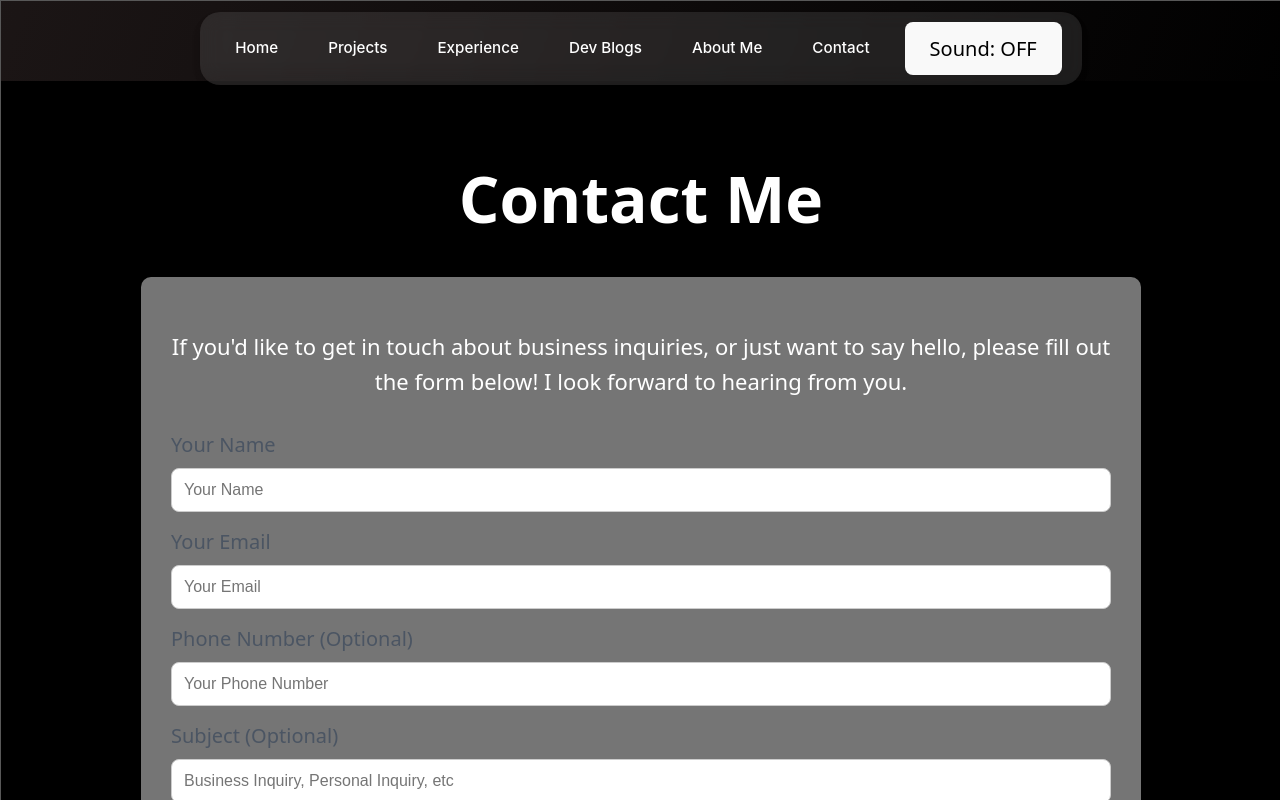
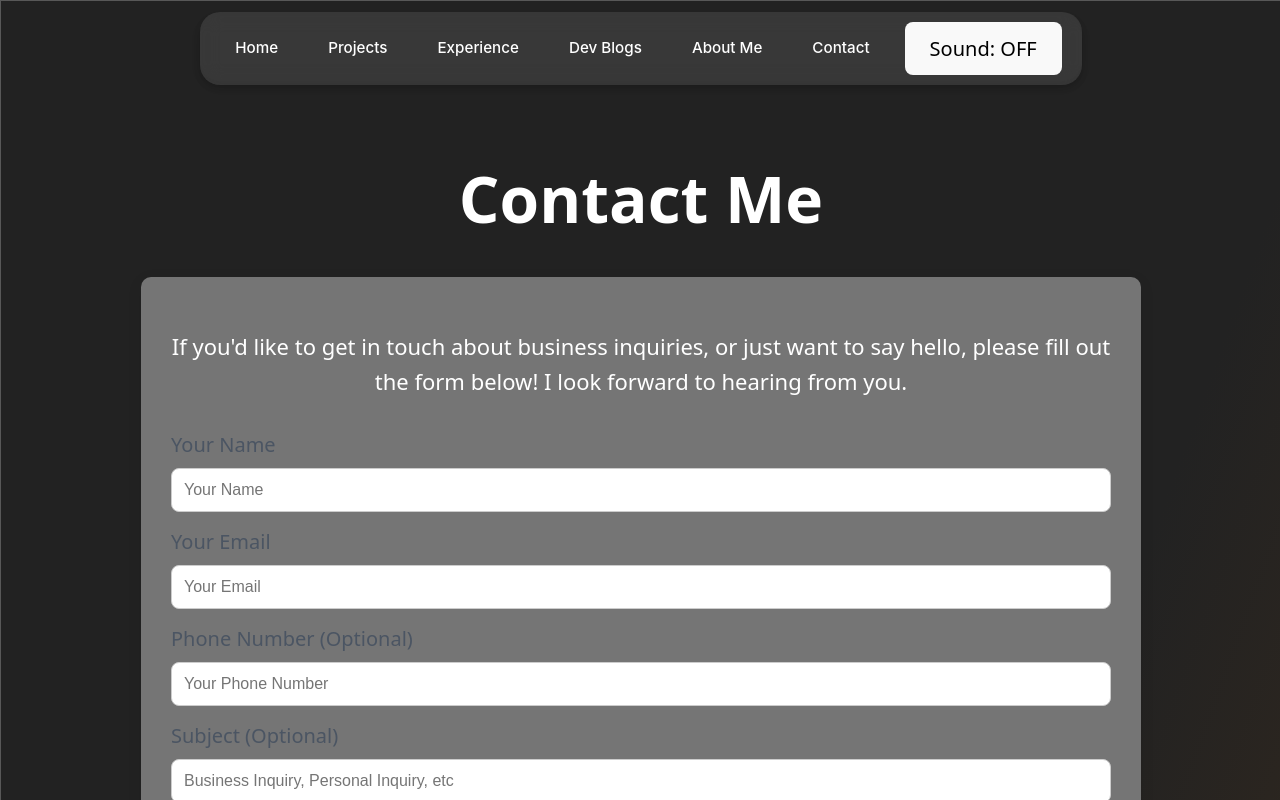
Before and after one commit to FernandoLpz0911/Personal-Webpage, a React (Vite) app in the folder PersonalWebpage/: page /Contact in a window 1280 px wide. Shown: the top 800 px of the page. Built offline with nearby package versions, Linux system fonts and the light colour scheme.

Commit message:
finally got a good style color

```diff
--- a/PersonalWebpage/src/global.css
+++ b/PersonalWebpage/src/global.css
@@ -85,7 +85,7 @@ button:focus-visible {
     width:100vw;
     border:1px solid rgb(88, 88, 88);
     font-size:20px;
-    background: linear-gradient(110deg, #FF9933, rgb(32, 25, 25), #000000, #FF9933, rgb(32, 25, 25));
+    background: linear-gradient(110deg, #5e3812, #222222, #222222, #5e3812, #222222);
     background-size: 400% 400%;
 
 
--- a/PersonalWebpage/src/pages/cssfiles/Contact.css
+++ b/PersonalWebpage/src/pages/cssfiles/Contact.css
@@ -54,8 +54,6 @@
 
 .contact-page-container {
     padding: 40px 20px;
-    background-color: #000000;
-    min-height: calc(100vh - var(--header-height) - var(--footer-height));
     display: flex;
     justify-content: center;
     align-items: flex-start;
```
